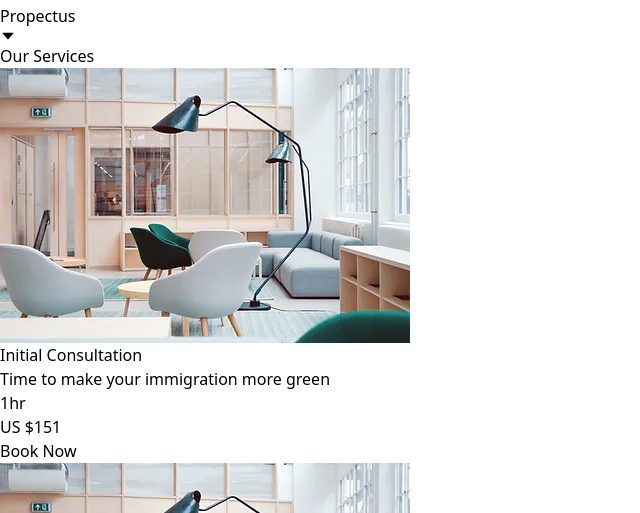
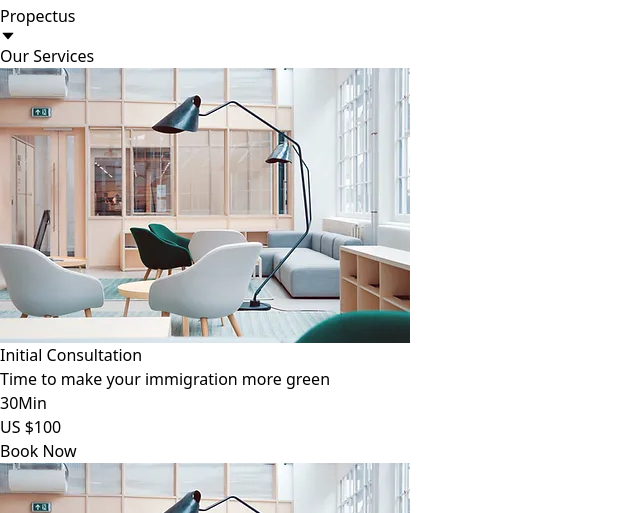
Before and after one commit to 92isaac/ggicc, a React (Vite) app: page /book-online in a window 1280 px wide. Shown: the part 382-895 px from the top of the page, without its empty margins (0-640 px from the left). Built offline with nearby package versions, Linux system fonts and the light colour scheme.

Commit message:
update dropdown event, services and context hook

```diff
--- a/src/components/Propectus.tsx
+++ b/src/components/Propectus.tsx
@@ -1,4 +1,4 @@
-import React, { useState } from "react";
+import React, { useState, useEffect, useRef } from "react";
 import { NavLink, useNavigate } from "react-router-dom";
 import { AiFillCaretDown } from "react-icons/ai";
 import { GlobalUseContext } from "../utils/Context";
@@ -9,9 +9,24 @@ export const Propectus: React.FC = () => {
   const [isOpen, setIsOpen] = useState(false);
   const navigate = useNavigate();
   const { toggle, handleChange } = GlobalUseContext();
+  const dropdownRef = useRef<HTMLLIElement>(null);
+
   const toggleDropdown = () => {
     setIsOpen(!isOpen);
   };
+
+  const handleClickOutside = (event: MouseEvent) => {
+    if (dropdownRef.current && !dropdownRef.current.contains(event.target as Node)) {
+      setIsOpen(false);
+    }
+  };
+
+  useEffect(() => {
+    document.addEventListener("mousedown", handleClickOutside);
+    return () => {
+      document.removeEventListener("mousedown", handleClickOutside);
+    };
+  }, []);
 
   return (
     <div className="bg-[#72A407] flex justify-around items-center">
@@ -27,7 +42,7 @@ export const Propectus: React.FC = () => {
             </li>
           ))}
 
-          <li className="mb-4 md:mb-0 relative cursor-pointer" onClick={toggleDropdown}>
+          <li className="mb-4 md:mb-0 relative cursor-pointer" onClick={toggleDropdown} ref={dropdownRef}>
             {" "}
             Propectus
             <AiFillCaretDown className="inline  text-gray-700 hover:text-gray-900 focus:outline-none focus:ring focus:ring-opacity-50" />
--- a/src/components/Services.tsx
+++ b/src/components/Services.tsx
@@ -1,11 +1,29 @@
 import React from 'react'
+import { GlobalUseContext } from '../utils/Context'
 
 export const Services:React.FC = () => {
+    const { oneHour, thirtyMinutes } = GlobalUseContext()
+
+    const services =[
+        {
+            id:"1",
+            time:"30Min",
+            price: thirtyMinutes,
+        },
+        {
+            id:"2",
+            time:"1hr",
+            price: oneHour,
+        },
+      ]
+
+
   return (
     <div>
         <h1 className='text-center text-3xl pt-5 md:pb-16'>Our Services</h1>
         <div className="md:flex justify-around items-center">
-            <div className="shadow-md my-6 ">
+         {services.map((service)=>(
+               <div className="shadow-md my-6 " key={service.id}>
                <div className='w-full'>
                    <img src="/11062b_d00559f81ba84b968b58859c3dbdf4aa~mv2_d_3762_2508_s_4_2.webp" alt="" className='object-cover w-full' />
                </div>
@@ -14,14 +32,15 @@ export const Services:React.FC = () => {
                    <p className='py-2'>Time to make your immigration more green</p>
                    <div className="h-1 bg-gray-400"></div>
                    <div className="flex justify-between items-center py-5">
-                        <p>1hr</p>
-                        <p>US $151</p>
+                       <p>{service.time}</p>
+                       <p>US ${service.price}</p>
                    </div>
                    <button className='w-full bg-[#DB00A1] py-3 text-white my-4 '>Book Now</button>
                </div>
            </div>
+         ))}
 
-            <div className="shadow-md my-6 ">
+            {/* <div className="shadow-md my-6 ">
                 <div className='w-full'>
                     <img src="/11062b_d00559f81ba84b968b58859c3dbdf4aa~mv2_d_3762_2508_s_4_2.webp" alt="" className='object-cover w-full' />
                 </div>
@@ -35,7 +54,7 @@ export const Services:React.FC = () => {
                     </div>
                     <button className='w-full bg-[#DB00A1] py-3 text-white my-4 '>Book Now</button>
                 </div>
-            </div>
+            </div> */}
 
         </div>
     </div>
--- a/src/utils/Context.tsx
+++ b/src/utils/Context.tsx
@@ -7,7 +7,9 @@ interface GlobalData {
   selectedDate: Date | null;
   formdata:object,
   divRef: any;
-  setFormData:any,
+  oneHour: number;
+  thirtyMinutes: number;
+  setFormData:any;
   handleChange: (nextChecked: boolean) => void;
   handleDropDown: (nextChecked: boolean) => void;
   handleClick:()=> void;
@@ -29,7 +31,8 @@ export const AppProvider = ({ children }: AppProviderProps) => {
   const [dropdown, setDropdown] = useState(false);
   const [selectedDate, setSelectedDate] = useState<Date | null>(null);
   const divRef = useRef<HTMLDivElement | null>(null);
-
+  const oneHour = 150;
+  const thirtyMinutes = 100;
 
   const handleDateChange = (date: Date | null) => {
     setSelectedDate(date);
@@ -56,6 +59,8 @@ export const AppProvider = ({ children }: AppProviderProps) => {
     dropdown,
     formdata,
     selectedDate,
+    oneHour,
+    thirtyMinutes,
     handleChange,
     handleClick,
     handleDropDown,
--- a/src/utils/Dropdown.tsx
+++ b/src/utils/Dropdown.tsx
@@ -1,4 +1,4 @@
-import React, { ReactNode } from "react";
+import React, { ReactNode,  } from "react";
 
 type DropdownProps = {
   children: ReactNode;
@@ -8,7 +8,7 @@ const Dropdown: React.FC<DropdownProps> = ({children}) => {
 
 
   return (
-    <div className="origin-top-right absolute -right-14 md:right-0 mt-2 w-60 z-50 rounded-md shadow-lg bg-white ring-1 ring-black ring-opacity-5">
+    <div  className="origin-top-right absolute -right-14 md:right-0 mt-2 w-60 z-50 rounded-md shadow-lg bg-white ring-1 ring-black ring-opacity-5">
           {children}
      </div>
   );
--- a/src/utils/data.ts
+++ b/src/utils/data.ts
@@ -1,9 +1,14 @@
+// import { GlobalUseContext } from "./Context";
+
 interface DataType {
   id: string;
   title: string;
   path: string;
   image: string;
 }
+
+// const { oneHour, thirtyMinutes } = GlobalUseContext()
+
 
 export const propectusList: DataType[] = [
   {
```
Lines whose indentation alone changed are shown as unchanged.
